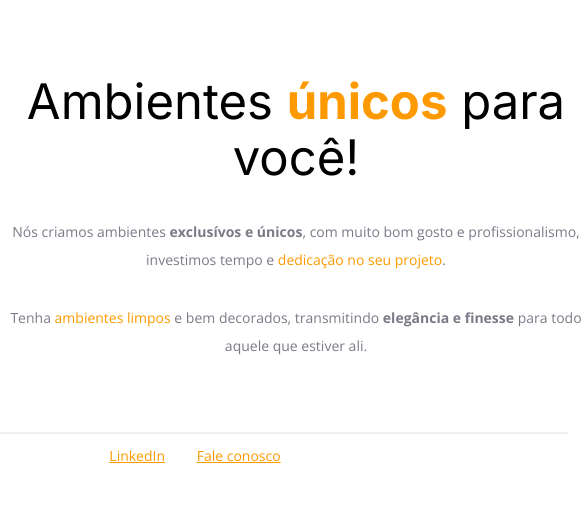
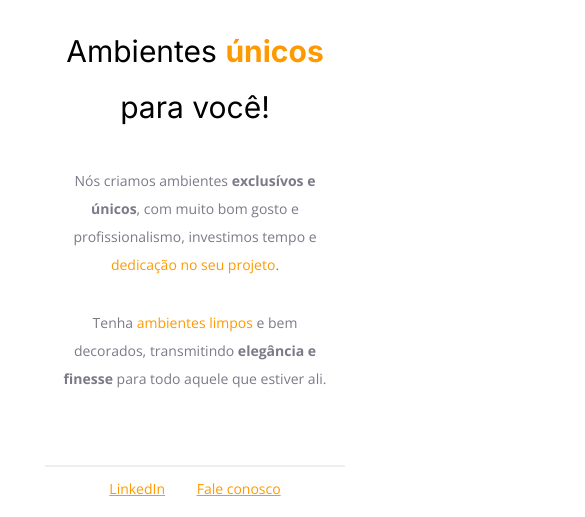
Before and after one commit to joao-sillva/moveis-customizados, a plain HTML site: page index.html in a window 390 px wide. Shown: the part 226-743 px from the top of the page, 585 px wide, since content can reach past the window. Drawn offline with nearby package versions, Linux system fonts and the light colour scheme.

Commit message:
Add mobile version

```diff
--- a/style.css
+++ b/style.css
@@ -74,3 +74,26 @@ footer a+a {
   bottom: 0;
   right: 0;
 }
+
+@media (width < 76em) {
+  main {
+    max-width: 30.8rem;
+    padding-inline: 2rem;
+  }
+
+  main img {
+    width: 100%;
+  }
+
+  main h1 {
+    font-size: 3rem;
+  }
+
+  #line {
+    width: 30rem;
+  }
+
+  #balls {
+    width: 5rem;
+  }
+}
```
